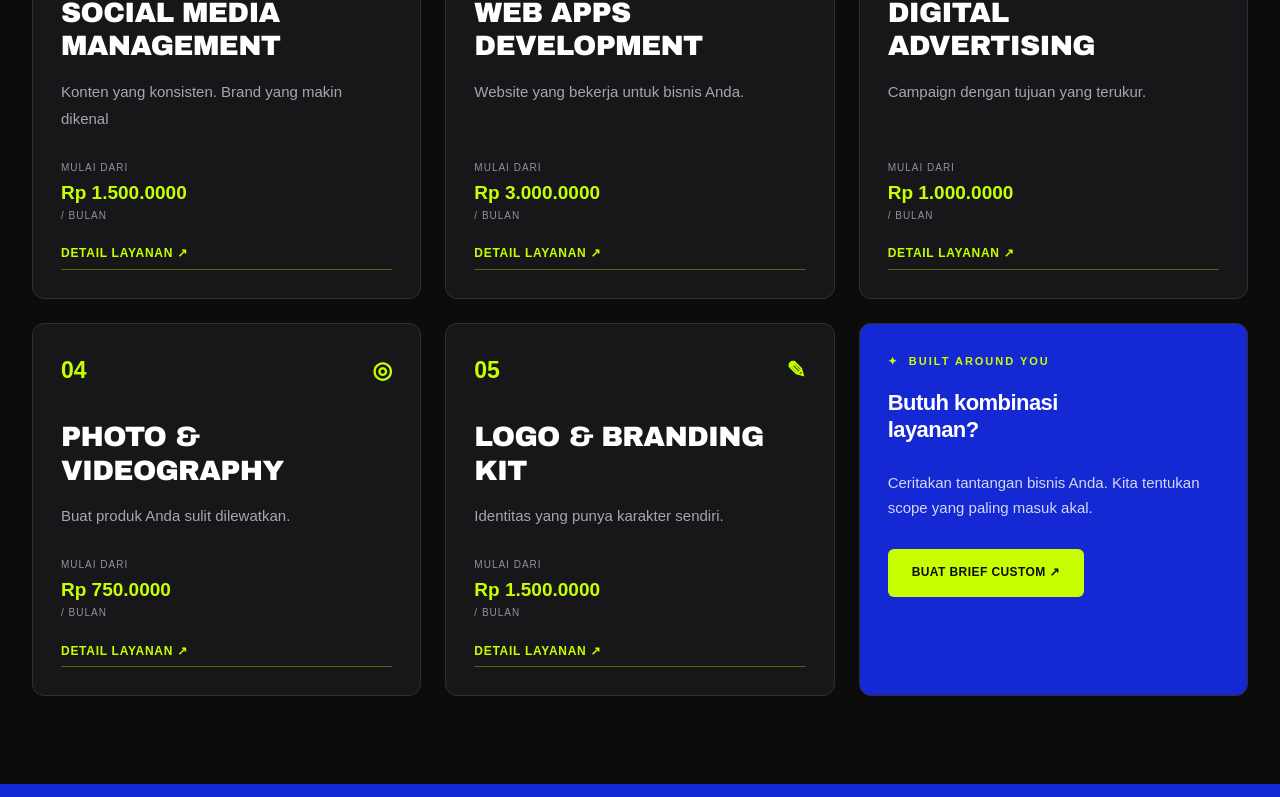
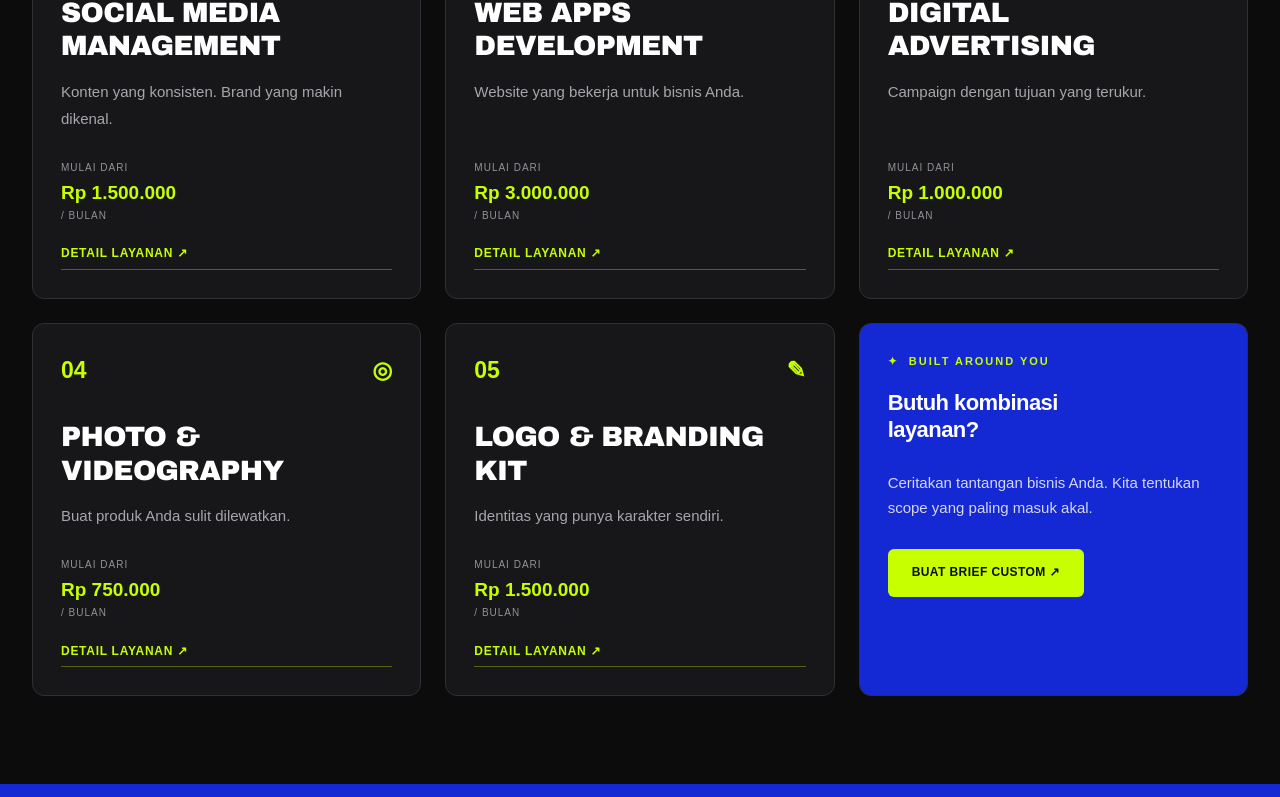
Before and after one commit to Dean12-web/hara-landing-page, a React (Vite) app: page /services in a window 1280 px wide. Shown: the part 796-1593 px from the top of the page. Built offline with nearby package versions, Linux system fonts and the light colour scheme.

Commit message:
edit service detail

```diff
--- /dev/null
+++ b/src/components/Faq.jsx
@@ -0,0 +1,20 @@
+import { serviceFaqs } from "../data/haraData"
+
+export default function Faq(){
+    return (
+        <section className="section cream">
+            <div className="wrap">
+                <div className="eyebrow">Frequently asked questions</div>
+                <h2 className="mb">Sebelum mulai.</h2>
+                <div className="faq">
+                    {(serviceFaqs || []).map((faq, idx) => (
+                        <details key={idx} >
+                            <summary>{faq.q}</summary>
+                            <p>{faq.a}</p>
+                        </details>
+                    ))}
+                </div>
+            </div>
+        </section>
+    )
+}
--- a/src/data/haraData.js
+++ b/src/data/haraData.js
@@ -5,92 +5,6 @@ export const navLinks = [
     {label: 'Portfolio', path: '/portfolio'},
     {label: 'Pricing', path: '/pricing'},
     {label: 'Contact', path: '/contact'},
-];
-
-export const servicesData = [
-    {
-        id: 'social-media-management',
-        number:'01',
-        icon:'⌁',
-        title:'Social Media Management',
-        desc:'Konten yang konsisten. Brand yang makin dikenal',
-        price:'Rp 1.500.0000',
-        unit: '/ bulan',
-        detailIntro:'Strategi konten bulanan yang terstuktur untuk Instagram dan Tiktok.',
-        deliverables:[
-            'Editorial Calendar & content planning bulanan',
-            'Desain feed & carousel profesional (8-20 post)',
-            'Produksi Reels / short form video',
-            'Copywriting persuasive & hashtag research',
-            'Laporan performa & analitik bulanan'
-        ],
-    },
-    {
-        id: 'web-apps-development',
-        number:'02',
-        icon:'</>',
-        title:'Web Apps Development',
-        desc:'Website yang bekerja untuk bisnis Anda.',
-        price:'Rp 3.000.0000',
-        unit: '/ project',
-        detailIntro:'Landing page, website korporat, hingga aplikasi web custom berbasis modern stack',
-        deliverables:[
-            'UI/UX design responsif & mobile-firts',
-            'Pengembangan frontend berbasis React / Next.js',
-            'Integrasi CMS',
-            'Optimasi kecepatan & SEO on-page dasar',
-            'Deployment & setup domain SSL',
-        ],
-    },
-    {
-        id: 'digital-advertising',
-        number:'03',
-        icon:'↗',
-        title:'Digital Advertising',
-        desc:'Campaign dengan tujuan yang terukur.',
-        price:'Rp 1.000.0000',
-        unit: '/ bulan',
-        detailIntro:'Pengelolaan campaign iklan berbayar Meta Ads & Google Ads dengan target konversi.',
-        deliverables:[
-            'Riset audiens & persona target pasar',
-            'Setup pixel, event tracking & funnel',
-            'A/B testing visual iklan & copy',
-            'Optimasi budget & bids berkala',
-            'Laporan konversi & ROAS (Return of ads spend) transparan',
-        ],
-    },
-    {
-        id: 'photo-videography',
-        number:'04',
-        icon:'◎',
-        title:'Photo & Videography',
-        desc:'Buat produk Anda sulit dilewatkan.',
-        price:'Rp 750.0000',
-        unit: '/ sesi',
-        detailIntro:'Sesi produksi visual produk & commercial video dengan standar sinematik.',
-        deliverables:[
-            'Sesi pemotretan studio atau on-location',
-            'Color grading & retouching resolusi tinggi',
-            'Export format vertikal (sosmed) & horizontal (web)',
-            'Video reel siap posting',
-        ],
-    },
-    {
-        id: 'logo-branding-kit',
-        number:'05',
-        icon:'✎',
-        title:'Logo & Branding Kit',
-        desc:'Identitas yang punya karakter sendiri.',
-        price:'Rp 1.500.0000',
-        unit: '/ project',
-        detailIntro:'Perancangan identitas visual lengkap dari filosofi hingga pedoman aplikasi brand.',
-        deliverables:[
-            'Konsep logo primer, sekunder, & brandmark',
-            'Palet warna & sistem tipografi brand',
-            'Brand guideline book digital (PDF)',
-            'Mockup kartu nama, kemasan, & stationery',
-        ],
-    },
 ];
 
 export const pricingPlans = [
@@ -240,4 +154,161 @@ export const processSteps = [
         title: 'Delivery & dukungan',
         desc: 'Hasil akhir diserahkan siap pakai beserta panduan implementasi.'
     },
+]
+export const servicesData = [
+  {
+    id: "social-media-management",
+    number: "01",
+    icon: "⌁",
+    title: "Social Media Management",
+    short: "Social Media",
+    desc: "Konten yang konsisten. Brand yang makin dikenal.",
+    text: "Dari strategi sampai kalender konten, bangun percakapan yang relevan dengan audiens Anda. Setiap posting punya arah dan alasan.",
+    price: "Rp 1.500.000",
+    unit: "/ bulan",
+    time: "Siklus bulanan",
+    deliverables: [
+      "Audit akun & arah komunikasi",
+      "8 desain konten feed per bulan",
+      "Copywriting & kalender konten",
+      "1 putaran revisi per konten",
+      "Laporan performa bulanan",
+    ],
+    steps: [
+      "Discovery: pahami brand dan audiens",
+      "Susun pilar & kalender konten",
+      "Produksi, review, dan persetujuan",
+      "Penjadwalan & evaluasi bulanan",
+    ],
+    need: "Akses akun melalui undangan resmi, brand assets, referensi, dan informasi produk.",
+    exclude: "Produksi foto/video, balas DM, dan biaya iklan tidak termasuk paket Starter.",
+  },
+  {
+    id: "web-apps-development",
+    number: "02",
+    icon: "</>",
+    title: "Web Apps Development",
+    short: "Website",
+    desc: "Website yang bekerja untuk bisnis Anda.",
+    text: "Ubah pengunjung menjadi calon pelanggan melalui website yang cepat dipahami, responsif, dan memiliki alur yang jelas.",
+    price: "Rp 3.000.000",
+    unit: "/ project",
+    time: "2–4 minggu",
+    deliverables: [
+      "Discovery & struktur halaman",
+      "Desain responsif desktop dan mobile",
+      "Landing page sampai 5 section",
+      "Form kontak & basic on-page SEO",
+      "2 putaran revisi & panduan penggunaan",
+    ],
+    steps: [
+      "Pemetaan kebutuhan & user flow",
+      "Wireframe dan visual design",
+      "Development & pengujian",
+      "Launch & serah terima",
+    ],
+    need: "Logo, konten halaman, referensi, dan akses domain/hosting saat deployment.",
+    exclude: "Harga awal untuk landing page. Domain, hosting, fitur aplikasi, dan integrasi khusus dihitung terpisah.",
+  },
+  {
+    id: "digital-advertising",
+    number: "03",
+    icon: "↗",
+    title: "Digital Advertising",
+    short: "Advertising",
+    desc: "Campaign dengan tujuan yang terukur.",
+    text: "Hubungkan pesan yang tepat dengan audiens yang relevan. Mulai dari struktur campaign sampai evaluasi hasil yang mudah dipahami.",
+    price: "Rp 1.000.000",
+    unit: "/ bulan",
+    time: "Setup 5–7 hari kerja",
+    deliverables: [
+      "Audit & strategi campaign",
+      "Setup 1 platform iklan",
+      "Riset target audiens",
+      "Monitoring & optimasi mingguan",
+      "Laporan performa bulanan",
+    ],
+    steps: [
+      "Tentukan tujuan & indikator kinerja",
+      "Setup tracking dan campaign",
+      "Jalankan & uji materi iklan",
+      "Optimasi dan pelaporan",
+    ],
+    need: "Akun bisnis, akses ads manager, landing page, materi iklan, dan tujuan campaign.",
+    exclude: "Biaya media/ads spend dibayar terpisah. Hasil penjualan tidak dijamin; performa bergantung pada banyak faktor.",
+  },
+  {
+    id: "photo-videography",
+    number: "04",
+    icon: "◎",
+    title: "Photo & Videography",
+    short: "Photo & Video",
+    desc: "Buat produk Anda sulit dilewatkan.",
+    text: "Visual yang bercerita, memperlihatkan detail, dan membangun rasa ingin tahu. Direncanakan sesuai kebutuhan channel brand Anda.",
+    price: "Rp 750.000",
+    unit: "/ sesi",
+    time: "5–10 hari kerja",
+    deliverables: [
+      "Diskusi konsep & moodboard",
+      "1 sesi foto produk hingga 2 jam",
+      "10 foto hasil editing",
+      "1 setup latar sederhana",
+      "File digital siap publikasi",
+    ],
+    steps: [
+      "Susun konsep & shot list",
+      "Persiapan produk dan set",
+      "Sesi produksi",
+      "Editing, review, dan delivery",
+    ],
+    need: "Produk, referensi moodboard, daftar pengambilan gambar, dan kebutuhan format.",
+    exclude: "Harga awal untuk foto produk. Video, talent, properti khusus, lokasi, dan transportasi dihitung terpisah.",
+  },
+  {
+    id: "logo-branding-kit",
+    number: "05",
+    icon: "✎",
+    title: "Logo & Branding Kit",
+    short: "Branding",
+    desc: "Identitas yang punya karakter sendiri.",
+    text: "Bangun sistem visual yang konsisten agar brand terasa utuh, dari logo terkecil sampai materi campaign terbesar.",
+    price: "Rp 1.500.000",
+    unit: "/ project",
+    time: "2–3 minggu",
+    deliverables: [
+      "Discovery & moodboard identitas",
+      "2 alternatif konsep logo",
+      "2 putaran revisi konsep terpilih",
+      "Color palette & rekomendasi tipografi",
+      "Logo final & panduan singkat penggunaan",
+    ],
+    steps: [
+      "Kenali cerita & positioning brand",
+      "Eksplorasi konsep visual",
+      "Pengembangan identitas terpilih",
+      "Finalisasi & brand handover",
+    ],
+    need: "Nama brand, cerita bisnis, target audiens, dan referensi visual.",
+    exclude: "Lisensi font berbayar, pendaftaran merek, dan desain kemasan tidak termasuk.",
+  },
 ];
+
+// Data FAQ umum layanan (bisa ditaruh di haraData.js)
+export const serviceFaqs = [
+  {
+    q: "Apakah harga yang tampil sudah final?",
+    a: "Harga merupakan estimasi awal berdasarkan paket pada template. Scope tambahan, pajak bila berlaku, biaya pihak ketiga, dan jadwal akan dikonfirmasi melalui penawaran tertulis.",
+  },
+  {
+    q: "Apakah biaya iklan sudah termasuk?",
+    a: "Belum. Management fee dan anggaran media/ads spend adalah dua komponen terpisah. Anggaran media dibahas sesuai tujuan campaign.",
+  },
+  {
+    q: "Berapa lama pengerjaan project?",
+    a: "Estimasi berbeda untuk setiap layanan. Website dan branding umumnya 2–4 minggu setelah scope dan materi disepakati; social media berjalan dalam siklus bulanan.",
+  },
+  {
+    q: "Bagaimana revisi dikerjakan?",
+    a: "Jumlah revisi mengikuti scope paket. Feedback dikumpulkan dalam satu putaran agar pengerjaan terarah. Perubahan scope dibahas sebelum dilanjutkan.",
+  },
+];
```
Also changed, not shown: src/pages/ServiceDetail.jsx (+82 -37 lines).
